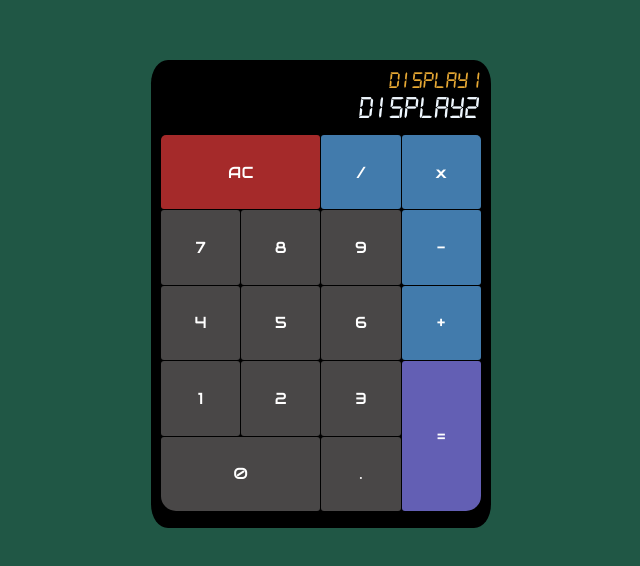
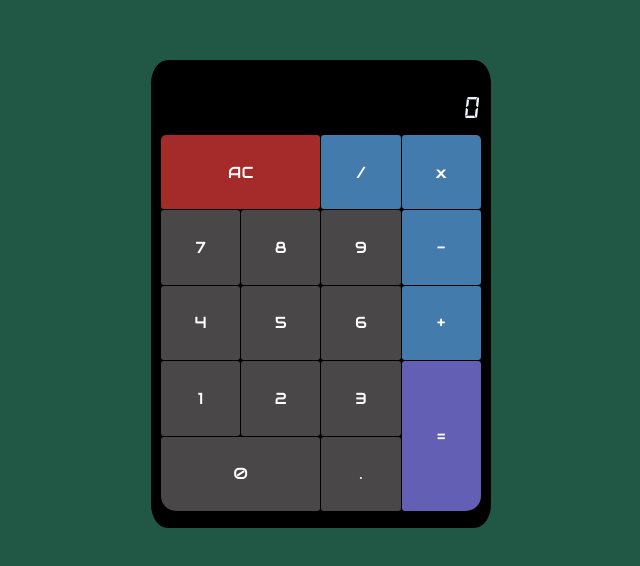
Before and after one commit to incaleonel/calculator, a React (Create React App) app: page / in a window 1280 px wide. Shown: the part 106-672 px from the top of the page, without its empty margins (319-959 px from the left). Built offline with nearby package versions, Linux system fonts and the light colour scheme.

Commit message:
falta mejorar los reducers

```diff
--- a/package.json
+++ b/package.json
@@ -16,7 +16,7 @@
   },
   "scripts": {
     "predeploy": "npm run build",
-    "deploy":"gh-pages -d build",
+    "deploy": "gh-pages -d build",
     "start": "react-scripts start",
     "build": "react-scripts build",
     "test": "react-scripts test",
--- a/src/App.js
+++ b/src/App.js
@@ -1,5 +1,5 @@
 import {useSelector,useDispatch} from 'react-redux'
-import {clickClear} from './features/counter/opSlices'
+import {clickClear,clickDigit,clickOperator} from './features/counter/opSlices'
 
 
 export default function App() {
@@ -31,15 +31,19 @@ const display = useSelector((state)=>state.op);
     </div>
       {
         key.map((x)=>{
-          if(Object.values(x)[0]==='AC'){
-            return(<button className='key' onClick={()=>dispatch(clickClear())}id={Object.keys(x)[0]}>{Object.values(x)[0]}</button>)
+          switch(Object.values(x)[0]){
+            case 'AC':
+                      return(<button className='key limpieza' onClick={()=>dispatch(clickClear())}id={Object.keys(x)[0]}>{Object.values(x)[0]}</button>);
+            case '=':
+                      return(<button className='key resultado' onClick="" id={Object.keys(x)[0]}>{Object.values(x)[0]}</button>);
+            case 'x':
+            case '/':
+            case '+':
+            case '-':
+                      return(<button className='key prueba' onClick={()=>dispatch(clickOperator(Object.values(x)[0]))} id={Object.keys(x)[0]}>{Object.values(x)[0]}</button>);
+            default:
+                      return(<button className='key digit'  onClick={()=>dispatch(clickDigit(Object.values(x)[0]))} id={Object.keys(x)[0]}>{Object.values(x)[0]}</button>);
           }
-          if(Object.values(x)[0]==='x' && Object.values(x)[0]==='/' && Object.values(x)[0]==='+' && Object.values(x)[0]==='-'){
-            return(<button className='key' id={Object.keys(x)[0]}>{Object.values(x)[0]}</button>)
-          }
-          return(
-            <button className='key' id={Object.keys(x)[0]}>{Object.values(x)[0]}</button>
-          );
         })
       }
     </div>
--- a/src/features/counter/opSlices.js
+++ b/src/features/counter/opSlices.js
@@ -1,8 +1,10 @@
 import { createSlice } from "@reduxjs/toolkit";
 
 const initialState={
-    display1: 'display1',
-    display2: 'display2',
+    display1: '',
+    display2: '0',
+    operator: [],
+    operands: [],
 }
 
 export const opSlice=createSlice({
@@ -14,10 +16,19 @@ export const opSlice=createSlice({
         clickClear:(state)=>{
             state.display1=' ';
             state.display2='0'
+        },
+        clickDigit:(state,action)=>{
+            state.display1+=action.payload;
+            state.display2+=action.payload;
+        },
+        clickOperator:(state,action)=>{
+            state.display1+=action.payload;
+            state.operands=state.operands.concat(Number(state.display2));
+            state.display2=action.payload;
         }
     }
 })
 
-export const {clickClear} = opSlice.actions
+export const {clickClear,clickDigit,clickOperator} = opSlice.actions
 
 export default opSlice.reducer
```
Also changed, not shown: src/features/resultado.js (added, +11 -0 lines), src/features/result.js (deleted).
